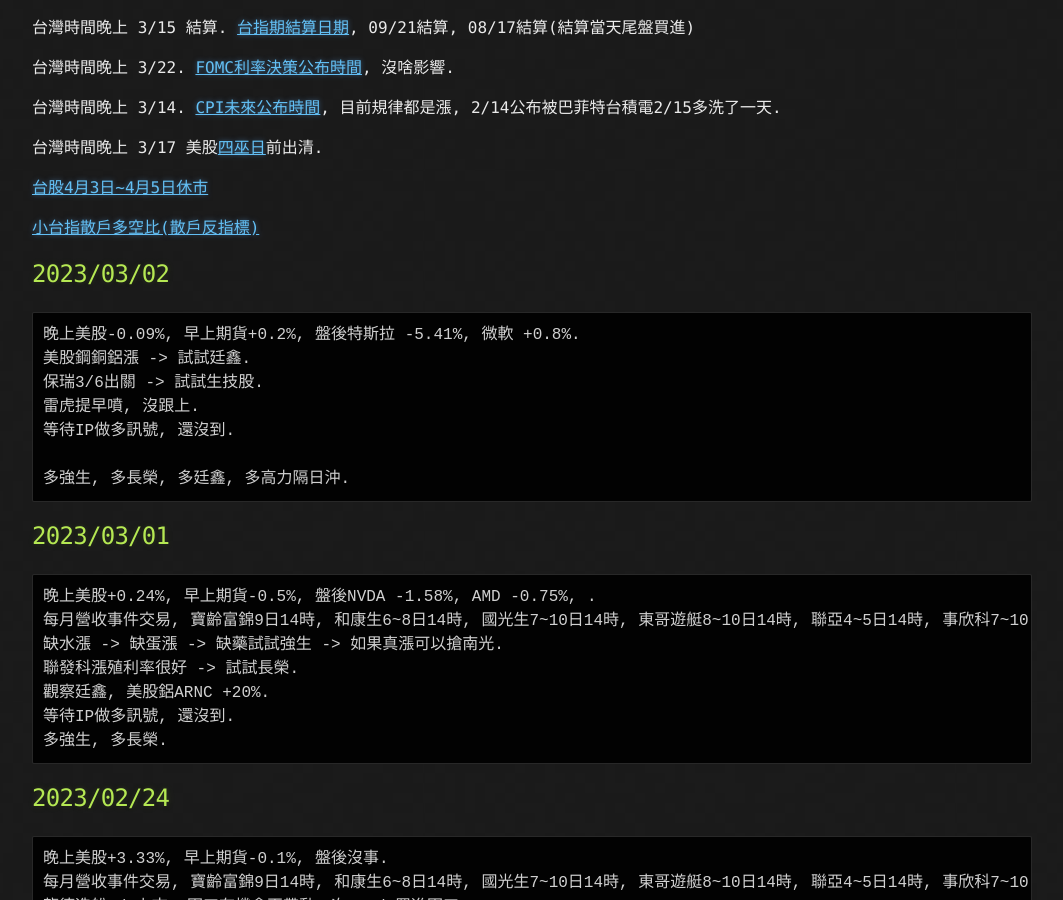
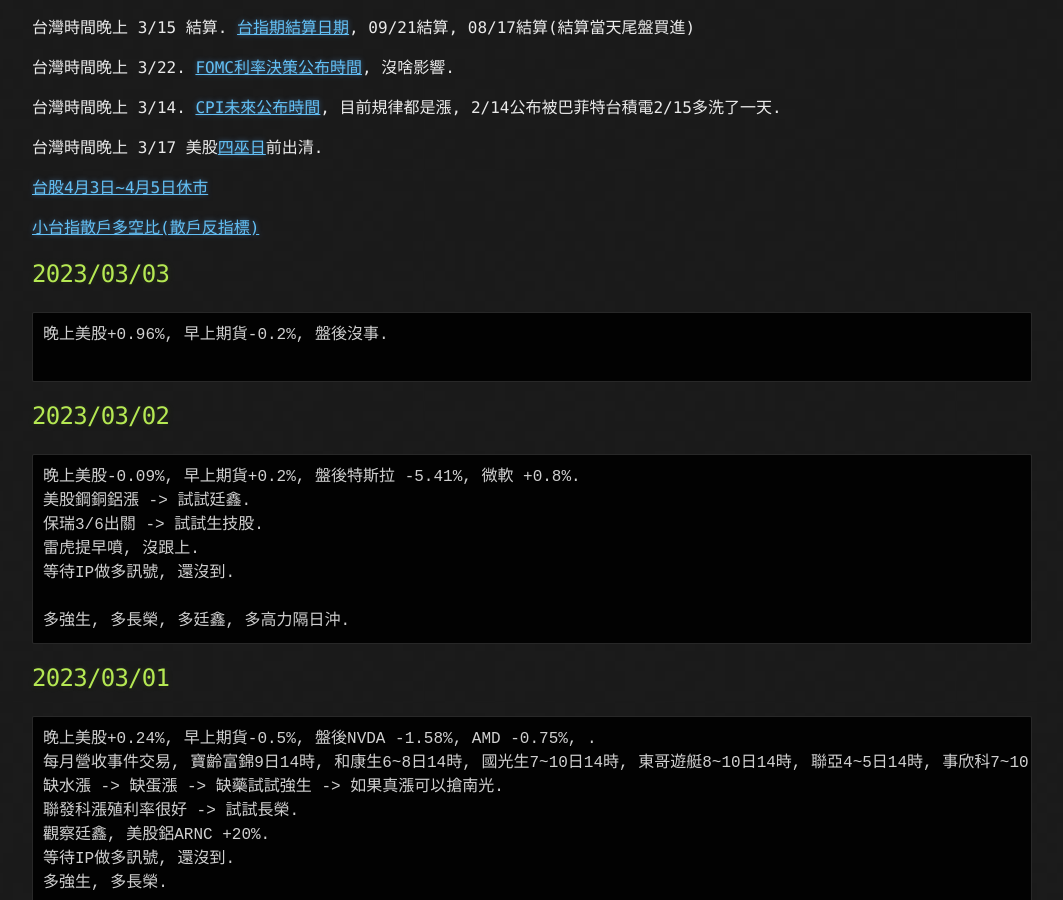
Before and after one commit to lepg5487/Stock_God, a Jekyll site: the page built from index.md, in a window 1280 px wide and 900 px high, scrolled down 362 px. Shown: the whole window, without its empty margins (108-1171 px from the left). Built offline with Jekyll 4.4.1, drawn with Linux system fonts in a browser that asks for light colours; our own code applies the rules of GitHub Pages for plain Markdown files.

Commit message:
Update index.md

````diff
--- a/index.md
+++ b/index.md
@@ -19,6 +19,12 @@ layout: testlayouts
 [台股4月3日~4月5日休市](https://www.twse.com.tw/zh/holidaySchedule/holidaySchedule)
 
 [小台指散戶多空比(散戶反指標)](https://www.macromicro.me/charts/20069/tw-mtx-long-to-short-ratio-of-individual-player)
+
+## 2023/03/03
+```
+晚上美股+0.96%, 早上期貨-0.2%, 盤後沒事.
+
+```
 
 ## 2023/03/02
 ```
````
